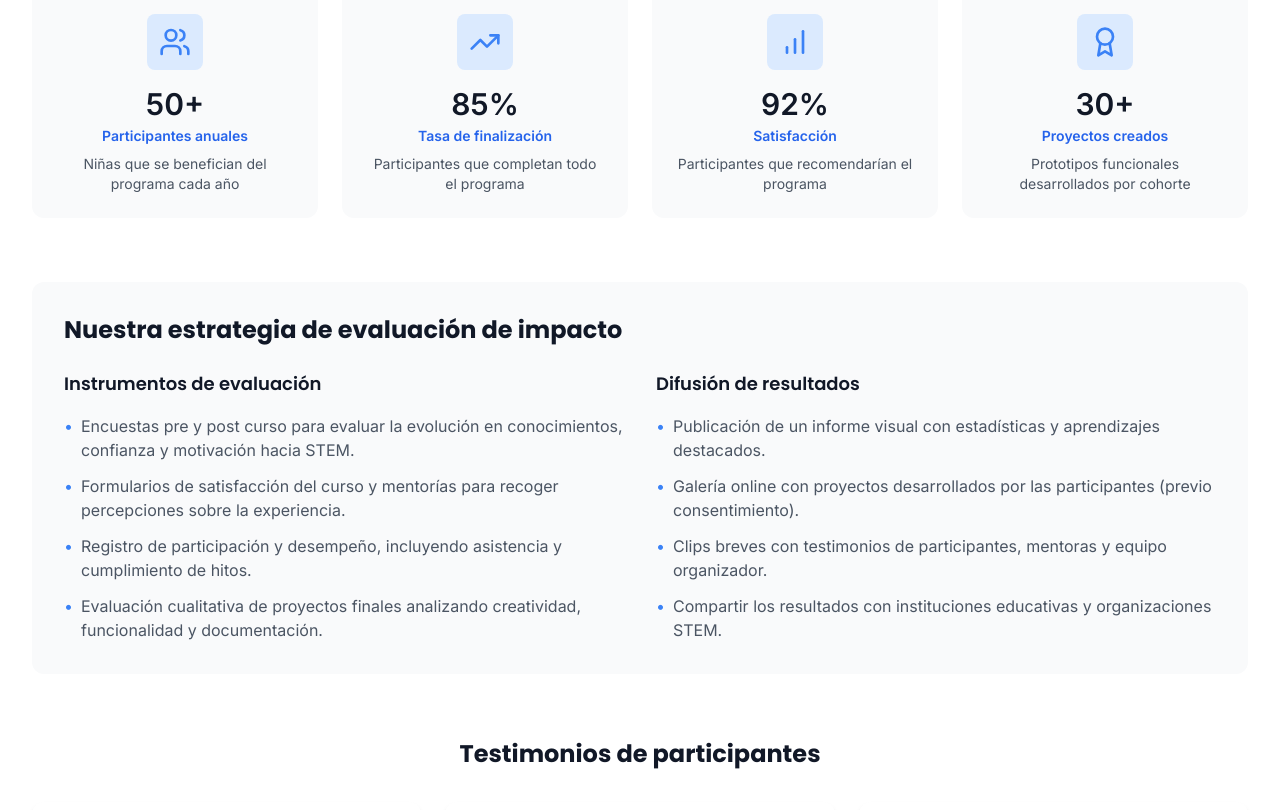
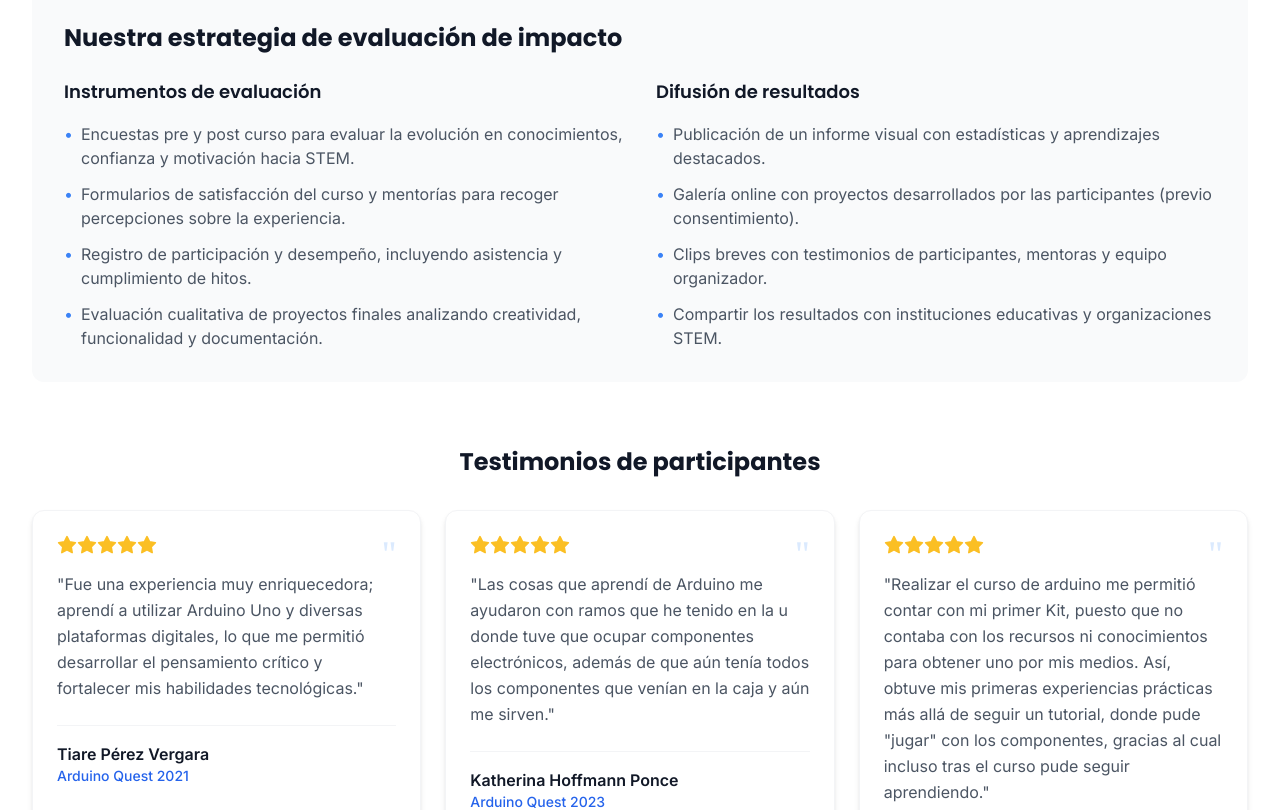
Before and after one commit to Pillin/arduino-quest, a React (Vite) app: page / in a window 1280 px wide. Shown: the part 10340-11150 px from the top of the page. Built offline with nearby package versions, Linux system fonts and the light colour scheme.

Commit message:
Hide impact metrics and update testimonials

```diff
--- a/src/components/Impact.tsx
+++ b/src/components/Impact.tsx
@@ -1,13 +1,7 @@
 import React from 'react';
 import { motion } from 'framer-motion';
 import { useInView } from 'react-intersection-observer';
-import {
-  BarChart,
-  Users,
-  TrendingUp,
-  Award,
-  Star
-} from 'lucide-react';
+import { Star } from 'lucide-react';
 
 const Impact: React.FC = () => {
   const [ref, inView] = useInView({
@@ -15,50 +9,23 @@ const Impact: React.FC = () => {
     threshold: 0.1
   });
 
-  const stats = [
-    {
-      icon: <Users className="h-8 w-8 text-primary-500" />,
-      value: "50+",
-      label: "Participantes anuales",
-      description: "Niñas que se benefician del programa cada año"
-    },
-    {
-      icon: <TrendingUp className="h-8 w-8 text-primary-500" />,
-      value: "85%",
-      label: "Tasa de finalización",
-      description: "Participantes que completan todo el programa"
-    },
-    {
-      icon: <BarChart className="h-8 w-8 text-primary-500" />,
-      value: "92%",
-      label: "Satisfacción",
-      description: "Participantes que recomendarían el programa"
-    },
-    {
-      icon: <Award className="h-8 w-8 text-primary-500" />,
-      value: "30+",
-      label: "Proyectos creados",
-      description: "Prototipos funcionales desarrollados por cohorte"
-    }
-  ];
-
   const testimonials = [
     {
-      quote: "Arduino Quest cambió mi perspectiva sobre la tecnología. Ahora sé que puedo crear mis propios proyectos electrónicos y resolver problemas reales con la programación.",
-      name: "Carolina Martínez",
-      role: "Participante 2024",
+      quote: "Fue una experiencia muy enriquecedora; aprendí a utilizar Arduino Uno y diversas plataformas digitales, lo que me permitió desarrollar el pensamiento crítico y fortalecer mis habilidades tecnológicas.",
+      name: "Tiare Pérez Vergara",
+      role: "Arduino Quest 2021",
       rating: 5
     },
     {
-      quote: "Lo que más me gustó del programa fue la combinación entre teoría y práctica. Las mentorías personalizadas me ayudaron a superar los obstáculos cuando me sentía estancada.",
-      name: "Valentina Gómez",
-      role: "Participante 2024",
+      quote: "Las cosas que aprendí de Arduino me ayudaron con ramos que he tenido en la u donde tuve que ocupar componentes electrónicos, además de que aún tenía todos los componentes que venían en la caja y aún me sirven.",
+      name: "Katherina Hoffmann Ponce",
+      role: "Arduino Quest 2023",
       rating: 5
     },
     {
-      quote: "Como mentora, ver la evolución de las niñas durante el programa es increíblemente gratificante. Pasan de tener dudas sobre sus capacidades a crear proyectos impresionantes en solo 4 semanas.",
-      name: "Ana Rodríguez",
-      role: "Mentora",
+      quote: "Realizar el curso de arduino me permitió contar con mi primer Kit, puesto que no contaba con los recursos ni conocimientos para obtener uno por mis medios. Así, obtuve mis primeras experiencias prácticas más allá de seguir un tutorial, donde pude \"jugar\" con los componentes, gracias al cual incluso tras el curso pude seguir aprendiendo.",
+      name: "Diana Alcota Varas",
+      role: "Arduino Quest 2023",
       rating: 5
     }
   ];
@@ -79,38 +46,16 @@ const Impact: React.FC = () => {
             animate={inView ? { opacity: 1, y: 0 } : { opacity: 0, y: 20 }}
             transition={{ duration: 0.5, delay: 0.1 }}
           >
-            Arduino Quest ha generado un impacto significativo en la participación femenina en áreas STEM. Conoce los resultados y testimonios de nuestras participantes.
+            Arduino Quest ha generado un impacto significativo en la participación femenina en áreas STEM. Conoce los testimonios de nuestras participantes.
           </motion.p>
         </div>
 
         <div className="mt-12" ref={ref}>
-          {/* Stats */}
-          <div className="grid grid-cols-2 lg:grid-cols-4 gap-6 mb-16">
-            {stats.map((stat, index) => (
-              <motion.div
-                key={index}
-                initial={{ opacity: 0, y: 20 }}
-                animate={inView ? { opacity: 1, y: 0 } : { opacity: 0, y: 20 }}
-                transition={{ duration: 0.4, delay: 0.2 + index * 0.1 }}
-                className="bg-gray-50 rounded-xl p-6 text-center"
-              >
-                <div className="flex justify-center mb-4">
-                  <div className="p-3 bg-primary-100 rounded-lg">
-                    {stat.icon}
-                  </div>
-                </div>
-                <div className="text-3xl font-bold text-gray-900 mb-1">{stat.value}</div>
-                <div className="text-sm font-semibold text-primary-600 mb-2">{stat.label}</div>
-                <p className="text-gray-600 text-sm">{stat.description}</p>
-              </motion.div>
-            ))}
-          </div>
-
           {/* Evaluation method */}
           <motion.div
             initial={{ opacity: 0, y: 30 }}
             animate={inView ? { opacity: 1, y: 0 } : { opacity: 0, y: 30 }}
-            transition={{ duration: 0.5, delay: 0.6 }}
+            transition={{ duration: 0.5, delay: 0.2 }}
             className="bg-gray-50 rounded-xl p-8 mb-16"
           >
             <h3 className="text-2xl font-bold text-gray-900 mb-6">Nuestra estrategia de evaluación de impacto</h3>
@@ -166,7 +111,7 @@ const Impact: React.FC = () => {
           <motion.h3
             initial={{ opacity: 0, y: 20 }}
             animate={inView ? { opacity: 1, y: 0 } : { opacity: 0, y: 20 }}
-            transition={{ duration: 0.5, delay: 0.7 }}
+            transition={{ duration: 0.5, delay: 0.4 }}
             className="text-2xl font-bold text-gray-900 mb-8 text-center"
           >
             Testimonios de participantes
@@ -178,8 +123,8 @@ const Impact: React.FC = () => {
                 key={index}
                 initial={{ opacity: 0, y: 30 }}
                 animate={inView ? { opacity: 1, y: 0 } : { opacity: 0, y: 30 }}
-                transition={{ duration: 0.5, delay: 0.8 + index * 0.1 }}
-                className="bg-white rounded-xl shadow-md p-6 relative"
+                transition={{ duration: 0.5, delay: 0.5 + index * 0.1 }}
+                className="bg-white rounded-xl shadow-md p-6 relative border border-gray-100 hover:shadow-lg transition-shadow duration-300"
               >
                 {/* Decorative quote mark */}
                 <div className="absolute top-6 right-6 text-primary-100 text-4xl font-serif">"</div>
@@ -191,13 +136,13 @@ const Impact: React.FC = () => {
                   ))}
                 </div>
 
-                <blockquote className="text-gray-600 mb-6 relative z-10">
+                <blockquote className="text-gray-600 mb-6 relative z-10 leading-relaxed">
                   "{testimonial.quote}"
                 </blockquote>
 
-                <div>
+                <div className="border-t border-gray-100 pt-4">
                   <div className="font-semibold text-gray-900">{testimonial.name}</div>
-                  <div className="text-sm text-primary-600">{testimonial.role}</div>
+                  <div className="text-sm text-primary-600 font-medium">{testimonial.role}</div>
                 </div>
               </motion.div>
             ))}
```
